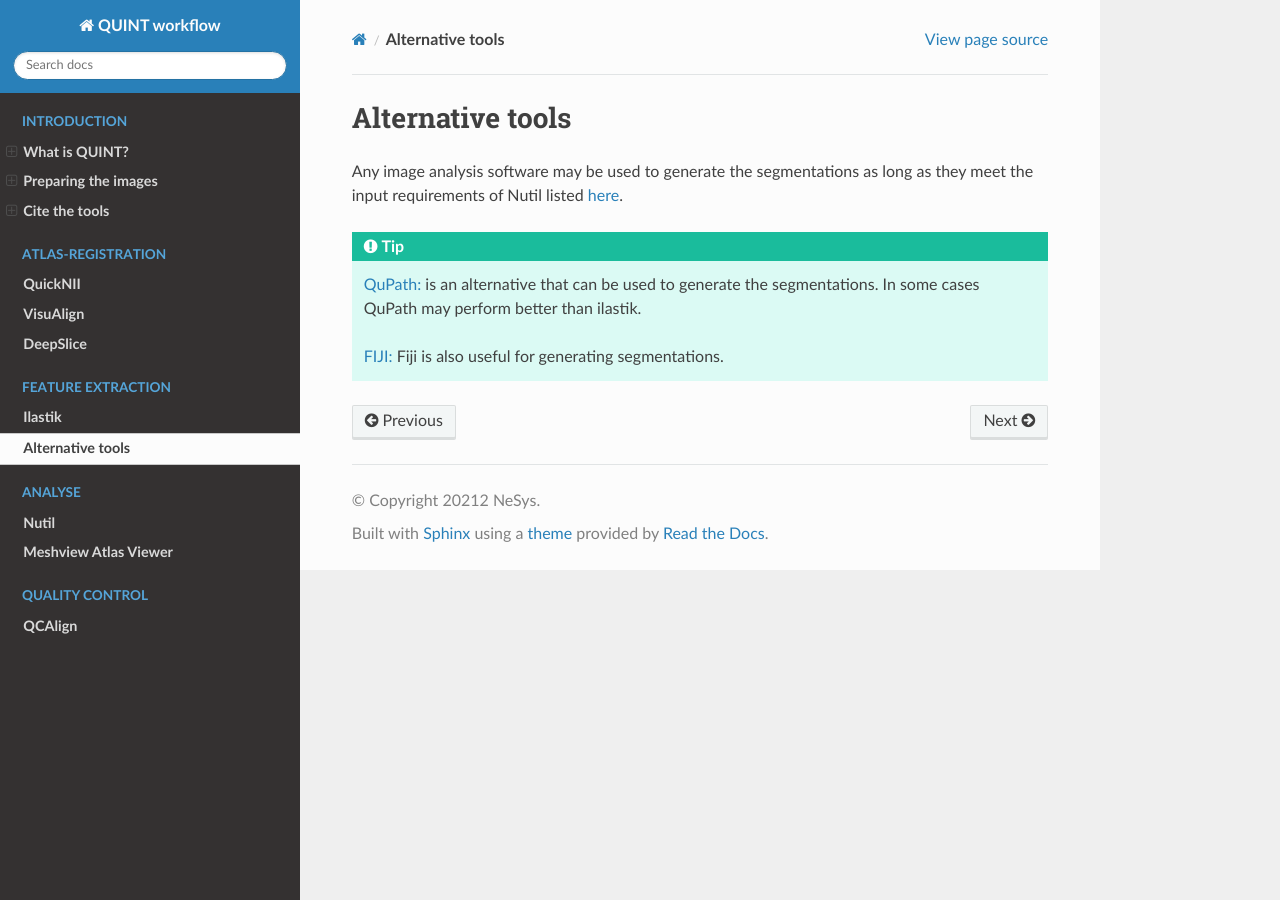
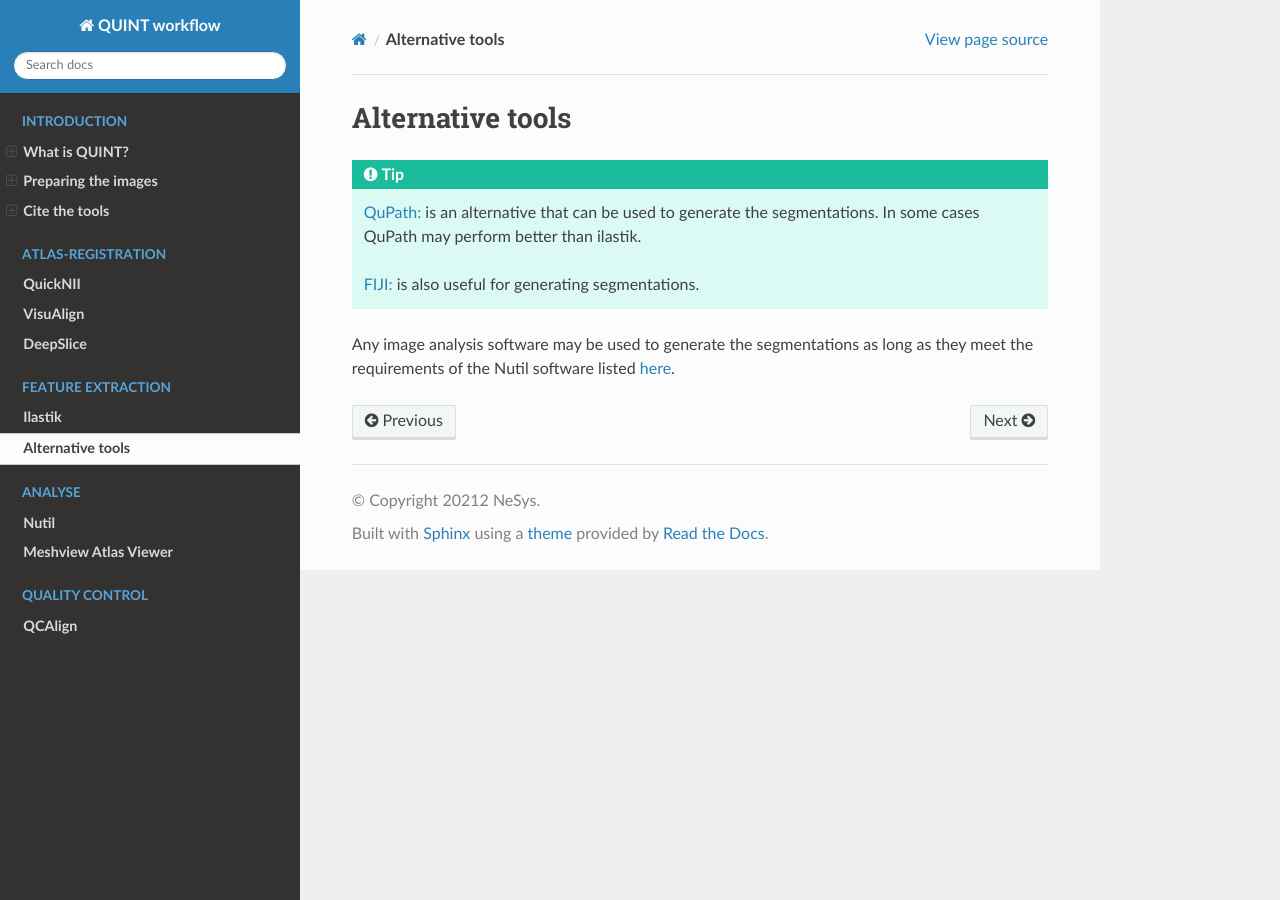
Before and after one commit to Neural-Systems-at-UIO/QUINT_workflow, a Sphinx documentation site: the page built from docs/AlternativeSeg.rst, in a window 1280 px wide. Built offline with Sphinx 7.4.7 and the Read the Docs theme 2.0.0, drawn with Linux system fonts in a browser that asks for light colours.

Commit message:
Update AlternativeSeg.rst

```diff
--- a/docs/AlternativeSeg.rst
+++ b/docs/AlternativeSeg.rst
@@ -1,10 +1,10 @@
 **Alternative tools**
 -----------------------
-
-Any image analysis software may be used to generate the segmentations as long as they meet the input requirements of Nutil listed `here <https://nutil.readthedocs.io/en/latest/QuantifierInput.html#preparing-the-segmentations>`_.
 
 .. tip::
 
     `QuPath: <https://qupath.github.io/QuPath>`_ is an alternative that can be used to generate the segmentations. In some cases QuPath may perform better than ilastik.
 
-    `FIJI: <https://imagej.net/software/fiji/>`_ Fiji is also useful for generating segmentations.
+    `FIJI: <https://imagej.net/software/fiji/>`_ is also useful for generating segmentations.
+
+Any image analysis software may be used to generate the segmentations as long as they meet the requirements of the Nutil software listed `here <https://nutil.readthedocs.io/en/latest/QuantifierInput.html#preparing-the-segmentations>`_.
```
